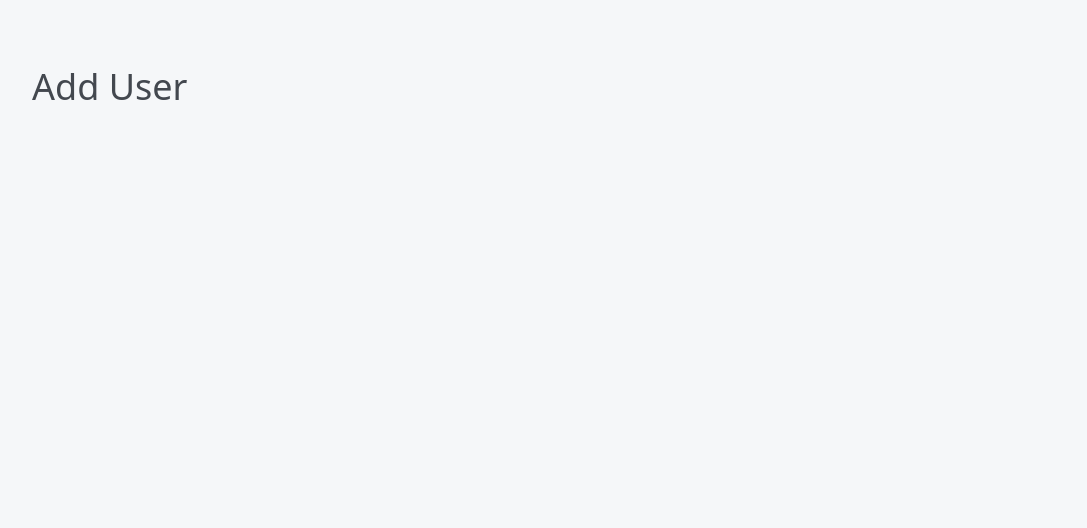
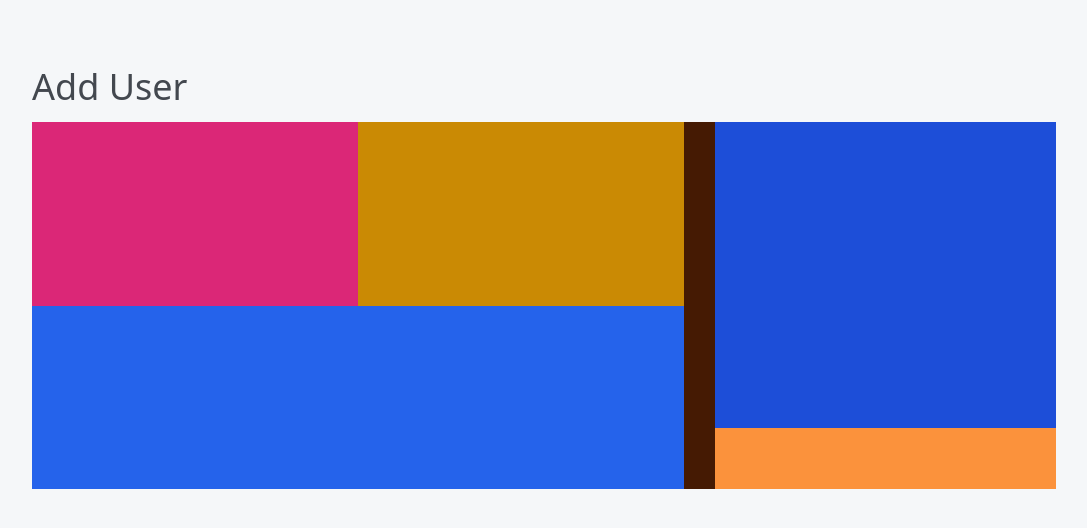
Before and after one commit to JakubKorytko/intern-hub, a Vue app: page /addUser in a window 1280 px wide. Shown: the top 528 px of the page, without its empty margins (96-1183 px from the left). Built offline with nearby package versions, Linux system fonts and the light colour scheme.

Commit message:
Create add user page skeleton

```diff
--- /dev/null
+++ b/src/components/EditUserData.vue
@@ -0,0 +1,17 @@
+<template>
+  <div class="flex flex-col bg-red-600 w-full h-full">
+    <div class="flex basis-1/2 bg-pink-600">
+      <div class="flex flex-row bg-green-400 w-full h-full">
+        <div class="basis-1/2 bg-pink-600">
+
+        </div>
+        <div class="basis-1/2 bg-yellow-600">
+
+        </div>
+      </div>
+    </div>
+    <div class="flex basis-1/2 bg-blue-600">
+
+    </div>
+  </div>
+</template>
--- /dev/null
+++ b/src/components/EditUserImage.vue
@@ -0,0 +1,8 @@
+<template>
+  <div class="flex flex-col bg-green-400 w-full h-full">
+    <div class="basis-10/12 bg-blue-700">
+    </div>
+    <div class="basis-2/12 bg-orange-400">
+    </div>
+  </div>
+</template>
--- a/src/views/AddUser.vue
+++ b/src/views/AddUser.vue
@@ -1,3 +1,27 @@
+<script setup lang="ts">
+import EditUserData from '@/components/EditUserData.vue'
+import EditUserImage from '@/components/EditUserImage.vue'
+</script>
+
 <template>
-  <div></div>
+  <div class="h-full md:h-3/5 w-100 flex flex-col-reverse md:flex-row bg-amber-950 justify-between">
+    <div class="bg-green-400 edit-user-data-wrapper">
+      <edit-user-data />
+    </div>
+    <div class="basis-5/12 md:basis-4/12 bg-yellow-400">
+      <edit-user-image />
+    </div>
+  </div>
 </template>
+
+<style scoped>
+@media (max-width: 768px) {
+  .edit-user-data-wrapper {
+    flex-basis: 55.333333%;
+  }
+}
+
+.edit-user-data-wrapper {
+  flex-basis: 63.666667%;
+}
+</style>
```
